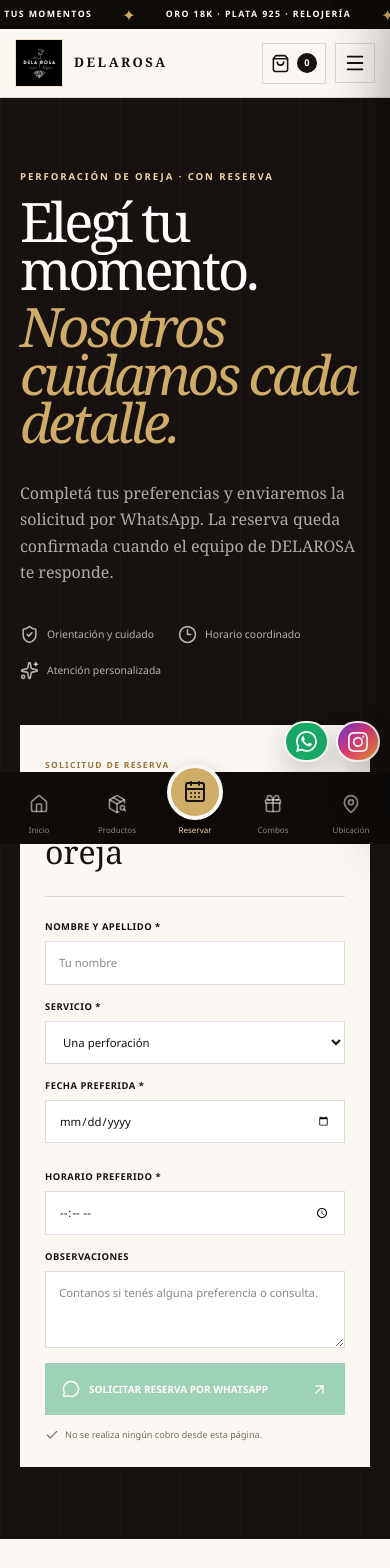
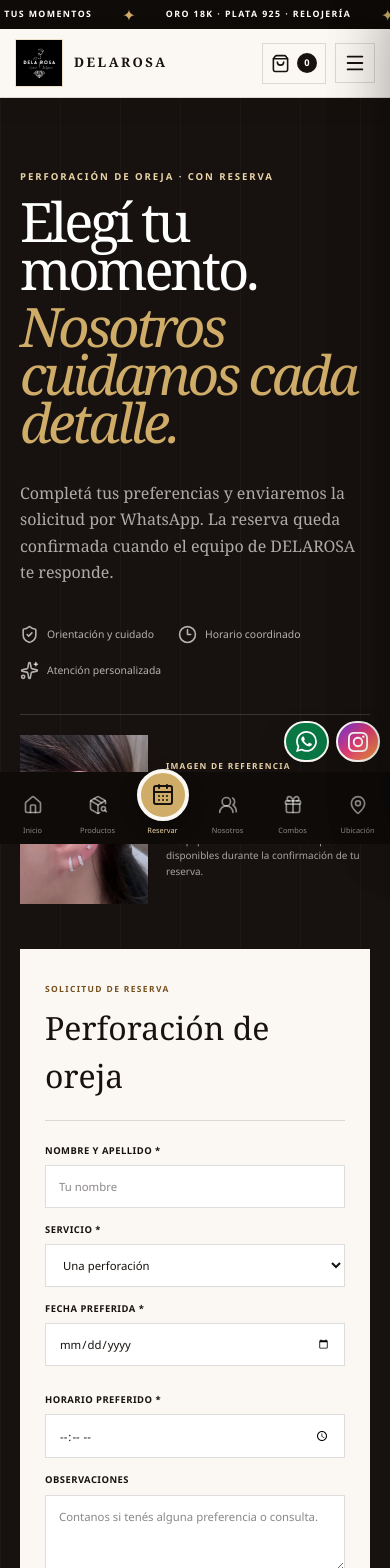
Before and after one commit to cagr4343203-alt/de-la-rosa-joyeria, a Next.js app: page /reservas in a window 390 px wide. Shown: the top 1568 px of the page. Built offline with nearby package versions, Linux system fonts and the light colour scheme.

Commit message:
Fix mobile home and add piercing reference

```diff
--- a/app/globals.css
+++ b/app/globals.css
@@ -6,9 +6,9 @@
   --paper: #fbf8f3;
   --cream: #f1e9dd;
   --gold: #cfac68;
-  --gold-deep: #9b7439;
+  --gold-deep: #76501f;
   --gold-light: #ead4a8;
-  --muted: #786e66;
+  --muted: #625952;
   --line: rgba(23, 18, 15, 0.14);
   --serif: Georgia, "Times New Roman", serif;
   --sans: "Segoe UI", Arial, Helvetica, sans-serif;
@@ -272,7 +272,7 @@ img {
 }
 
 .whatsapp {
-  background: #19a967;
+  background: #087744;
 }
 
 .reserve-header,
@@ -1342,6 +1342,59 @@ img {
   gap: 8px;
 }
 
+.reservation-reference {
+  align-items: center;
+  border-top: 1px solid rgba(255, 255, 255, 0.15);
+  display: grid;
+  gap: 18px;
+  grid-template-columns: 128px minmax(0, 1fr);
+  margin-top: 34px;
+  max-width: 520px;
+  padding-top: 20px;
+}
+
+.reservation-reference figure {
+  aspect-ratio: 0.76;
+  margin: 0;
+  overflow: hidden;
+  position: relative;
+}
+
+.reservation-reference figure img {
+  height: 100%;
+  object-fit: cover;
+  object-position: center;
+  width: 100%;
+}
+
+.reservation-reference > div {
+  display: flex;
+  flex-direction: column;
+}
+
+.reservation-reference span {
+  color: var(--gold-light);
+  font-size: 0.52rem;
+  font-weight: 800;
+  letter-spacing: 0.15em;
+  text-transform: uppercase;
+}
+
+.reservation-reference strong {
+  font-family: var(--serif);
+  font-size: 1.18rem;
+  font-weight: 400;
+  line-height: 1.15;
+  margin-top: 8px;
+}
+
+.reservation-reference p {
+  color: rgba(255, 255, 255, 0.62);
+  font-size: 0.62rem;
+  line-height: 1.55;
+  margin: 9px 0 0;
+}
+
 .reservation-form {
   align-self: center;
   background: var(--paper);
@@ -1411,7 +1464,7 @@ img {
 
 .reservation-submit {
   align-items: center;
-  background: #169b61;
+  background: #087744;
   color: white;
   display: grid;
   font-size: 0.63rem;
@@ -1794,7 +1847,7 @@ img {
 
 .footer-copy {
   border-top: 1px solid rgba(255, 255, 255, 0.11);
-  color: rgba(255, 255, 255, 0.34);
+  color: rgba(255, 255, 255, 0.62);
   font-size: 0.56rem;
   grid-column: 1 / -1;
   margin: 12px 0 0;
@@ -2002,7 +2055,7 @@ img {
 
 .checkout-button {
   align-items: center;
-  background: #169b61;
+  background: #087744;
   color: white;
   display: flex;
   font-size: 0.62rem;
@@ -2113,8 +2166,10 @@ img {
 
   .site-header {
     backdrop-filter: none;
-    background: rgba(251, 248, 243, 0.99);
+    background: var(--paper);
+    box-shadow: 0 8px 24px rgba(23, 18, 15, 0.08);
     height: 69px;
+    isolation: isolate;
     padding: 0 15px;
   }
 
@@ -2417,7 +2472,7 @@ img {
     bottom: 0;
     color: white;
     display: grid;
-    grid-template-columns: repeat(5, 1fr);
+    grid-template-columns: repeat(6, minmax(0, 1fr));
     height: 72px;
     left: 0;
     position: fixed;
@@ -2432,6 +2487,7 @@ img {
     flex-direction: column;
     gap: 4px;
     justify-content: center;
+    min-width: 0;
     padding-bottom: 8px;
   }
 
@@ -2444,7 +2500,8 @@ img {
   }
 
   .mobile-bottom-nav a small {
-    font-size: 0.5rem;
+    font-size: 0.46rem;
+    white-space: nowrap;
   }
 
   .mobile-bottom-nav a.is-active {
@@ -2460,9 +2517,9 @@ img {
     border: 4px solid var(--paper);
     border-radius: 50%;
     box-shadow: 0 7px 18px rgba(0, 0, 0, 0.28);
-    height: 56px;
-    margin-top: -26px;
-    width: 56px;
+    height: 52px;
+    margin-top: -23px;
+    width: 52px;
   }
 
   .mobile-bottom-nav a.is-primary small {
--- a/app/page.tsx
+++ b/app/page.tsx
@@ -27,8 +27,7 @@ const categoryCards = [
   {
     title: "Bombillas",
     eyebrow: "Detalles para regalar",
-    image: "/products/12-regalos-bombilla-boligrafo.png",
-    position: "left center",
+    image: "/products/13-bombilla-category.png",
   },
   {
     title: "Pulseras",
@@ -150,7 +149,6 @@ export default async function Home() {
                 loading="eager"
                 quality={70}
                 sizes="(max-width: 700px) 100vw, (max-width: 1100px) 50vw, 25vw"
-                style={{ objectPosition: card.position }}
               />
               <span>{card.eyebrow}</span>
               <h3>{card.title}</h3>
--- a/app/reservas/page.tsx
+++ b/app/reservas/page.tsx
@@ -1,5 +1,6 @@
 "use client";
 
+import Image from "next/image";
 import {
   ArrowUpRight,
   CalendarDays,
@@ -68,6 +69,25 @@ export default function ReservationsPage() {
               <Sparkles size={19} />
               Atención personalizada
             </span>
+          </div>
+          <div className="reservation-reference">
+            <figure>
+              <Image
+                src="/products/piercing-reference-client.png"
+                alt="Ejemplo de perforaciones y aros para inspiración"
+                fill
+                priority
+                sizes="(max-width: 900px) 34vw, 190px"
+              />
+            </figure>
+            <div>
+              <span>Imagen de referencia</span>
+              <strong>Inspiración para elegir tu estilo</strong>
+              <p>
+                El equipo te orientará sobre las opciones disponibles durante
+                la confirmación de tu reserva.
+              </p>
+            </div>
           </div>
         </div>
 
--- a/components/site-chrome.tsx
+++ b/components/site-chrome.tsx
@@ -11,6 +11,7 @@ import {
   Menu,
   PackageSearch,
   ShoppingBag,
+  UsersRound,
   X,
 } from "lucide-react";
 import { useEffect, useState } from "react";
@@ -34,6 +35,7 @@ const mobileItems = [
   { href: "/", label: "Inicio", Icon: Home },
   { href: "/productos", label: "Productos", Icon: PackageSearch },
   { href: "/reservas", label: "Reservar", Icon: CalendarDays, primary: true },
+  { href: "/nosotros", label: "Nosotros", Icon: UsersRound },
   { href: "/combos", label: "Combos", Icon: Gift },
   { href: "/ubicacion", label: "Ubicación", Icon: MapPin },
 ];
@@ -86,7 +88,11 @@ export function SiteChrome({ children }: { children: React.ReactNode }) {
         <small>Preparando detalles exclusivos</small>
       </div>
 
-      <div className="announcement" aria-label="Información destacada">
+      <div
+        className="announcement"
+        role="region"
+        aria-label="Información destacada"
+      >
         <div>
           <span>Desde 2003 formando parte de tus momentos</span>
           <i>✦</i>
@@ -266,7 +272,11 @@ export function SiteChrome({ children }: { children: React.ReactNode }) {
         </p>
       </footer>
 
-      <div className="social-dock" aria-label="Contacto rápido">
+      <div
+        className="social-dock"
+        role="group"
+        aria-label="Contacto rápido"
+      >
         <a
           className="social-pill whatsapp"
           href={whatsappHref("Hola DELAROSA, quiero hacer una consulta.")}
@@ -294,6 +304,11 @@ export function SiteChrome({ children }: { children: React.ReactNode }) {
           <Link
             key={href}
             href={href}
+            onClick={() => {
+              if (href === "/" && pathname === "/") {
+                window.scrollTo({ top: 0, behavior: "auto" });
+              }
+            }}
             className={`${primary ? "is-primary" : ""} ${
               isActive(pathname, href) ? "is-active" : ""
             }`}
--- a/components/store-context.tsx
+++ b/components/store-context.tsx
@@ -163,6 +163,7 @@ export function CartDrawer() {
         className={`cart-drawer ${cartOpen ? "is-open" : ""}`}
         aria-hidden={!cartOpen}
         aria-label="Carrito de compras"
+        inert={!cartOpen}
       >
         <div className="drawer-head">
           <div>
--- a/next.config.ts
+++ b/next.config.ts
@@ -2,6 +2,7 @@ import type { NextConfig } from "next";
 
 const nextConfig: NextConfig = {
   images: {
+    qualities: [70, 75],
     remotePatterns: [
       {
         protocol: "https",
```
Also changed, not shown: public/products/piercing-reference-client.png (added), 1 other file (tests, documents, lock files or other folders).
